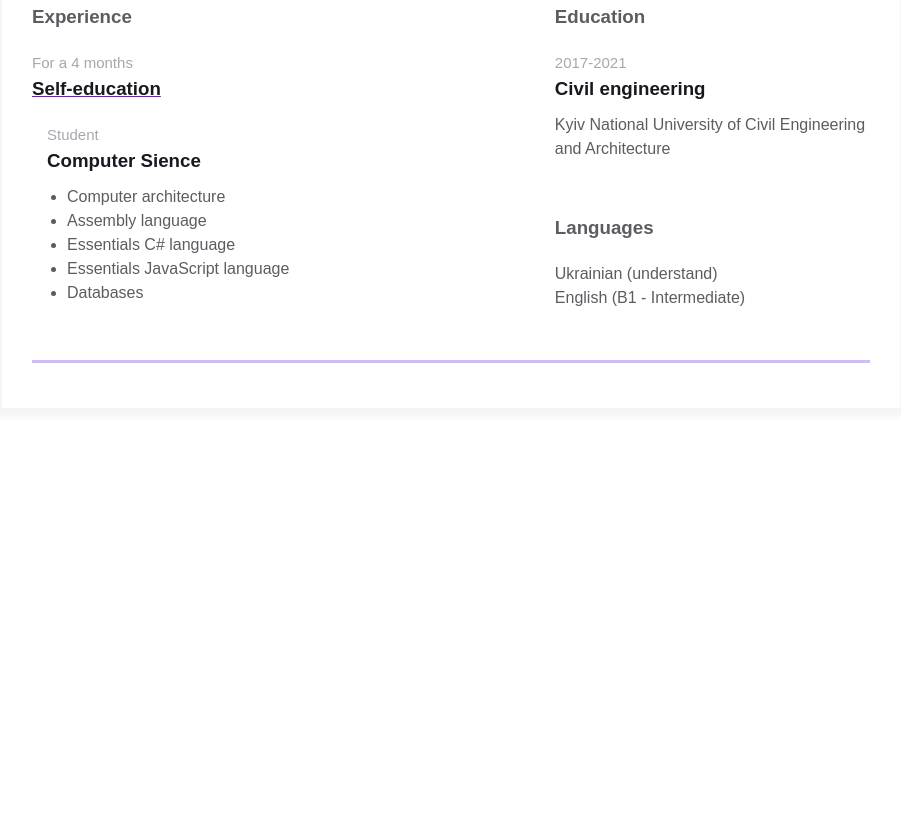
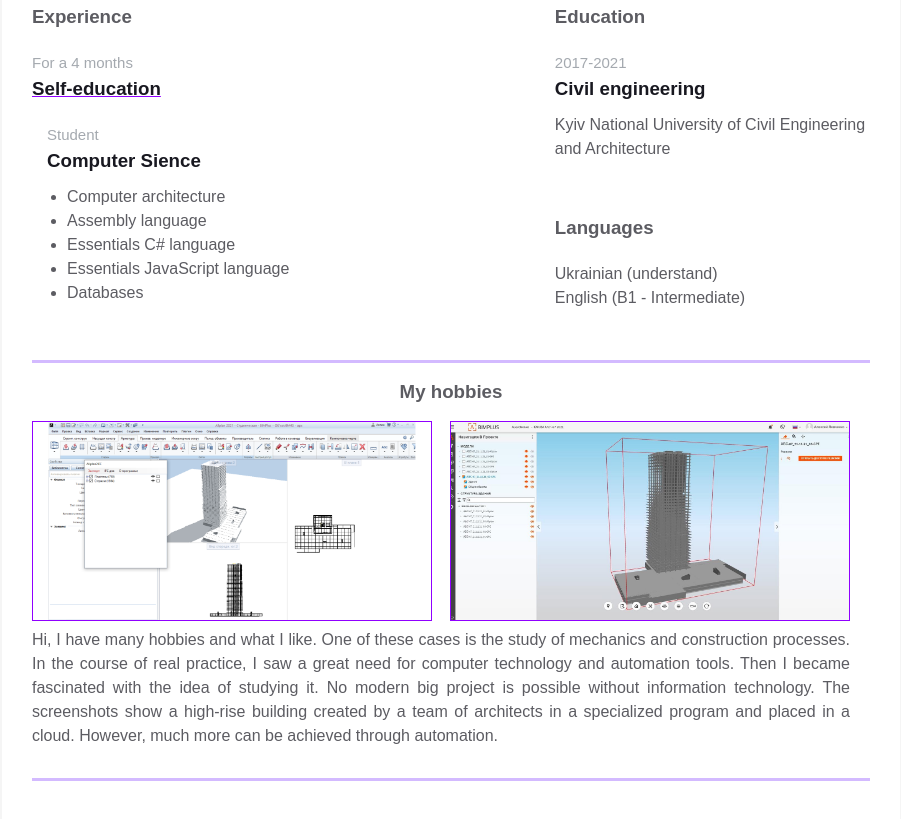
Before and after one commit to Juli011/homepage, a plain HTML site: page index.html in a window 1280 px wide. Shown: the part 594-1413 px from the top of the page, without its empty margins (189-1090 px from the left). Before the commit the page ends 1053 px from the top, so only its background shows below. Drawn offline with Linux system fonts and the light colour scheme.

Commit message:
Myself info

```diff
--- a/index.html
+++ b/index.html
@@ -152,6 +152,20 @@
             </div>
           </div>
 
+          <div class="container">
+            <div class="resume__block">
+              <div class="skills">
+                <h3 class="skills__header">My hobbies</h3>
+                <p class="myself__text"><img class="myself-info__picture" src="1S.png" >
+
+                    <img class="myself-info__picture" src="2S.jpg" >
+                 Hi, I have many hobbies and what I like. One of these cases is the study of mechanics and construction processes. In the course of real practice, I saw a great need for computer technology and automation tools. Then I became fascinated with the idea of studying it. No modern big project is possible without information technology. The screenshots show a high-rise building created by a team of architects in a specialized program and placed in a cloud. However, much more can be achieved through automation.
+                </p>
+
+              </div>
+            </div>
+          </div>
+
 
         </div>
       </main>
--- a/styles.css
+++ b/styles.css
@@ -131,6 +131,18 @@ body {
     border-color: var(--text-decoration-color);
 }
 
+.myself-info__picture {
+
+    width: 400px;
+    height: 200px;
+    object-fit: cover;
+    border: 1px solid;
+    border-color: var(--text-decoration-color);
+
+
+
+}
+
 .intro {
     display: flex;
     justify-content: start;
@@ -165,6 +177,12 @@ body {
 
 .skills__text {
     color: var(--secondary-text-color);
+    text-align: justify;
+}
+
+.myself__text {
+    color: var(--secondary-text-color);
+    margin-right: 20px;
     text-align: justify;
 }
 
```
Also changed, not shown: 1S.png (added), 2S.jpg (added), 3S.png (added).
